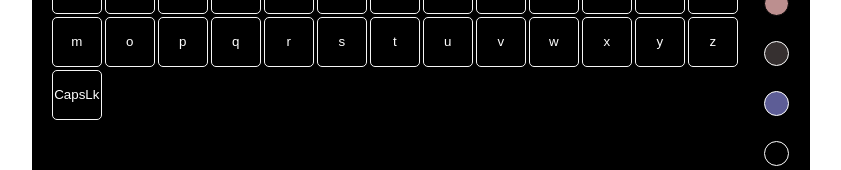
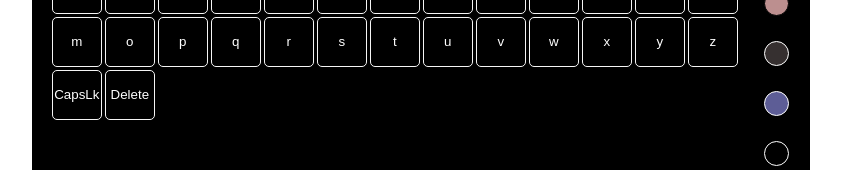
Before and after one commit to RosanneVN/Teclado, a React (Vite) app: page / in a window 1280 px wide. Shown: the part 372-542 px from the top of the page, without its empty margins (219-1060 px from the left). Built offline with nearby package versions, Linux system fonts and the light colour scheme.

Commit message:
Delete key

```diff
--- a/src/components/Letters.jsx
+++ b/src/components/Letters.jsx
@@ -11,6 +11,10 @@ export const Letters = () => {
     setWriten(writen + letter);
   };
 
+  const deleteClick =()=>{
+    setWriten(writen.substring(0, writen.length-1))
+  }
+
   const handleClick = () => {
     setKeyM(!keyM);
   };
@@ -23,8 +27,11 @@ export const Letters = () => {
             <button className="styleLetter" key={letter} onClick={handleClick}>
               {letter}
             </button>
-          );
-        } else {
+          )
+        }else if (letter == 'Delete') {
+         return <button className="styleLetter" key={letter} onClick={deleteClick}>{letter}</button>
+        }
+         else {
           letter = keyM ? letter.toUpperCase() : letter;
           return (
             <button
--- a/src/constantes.js
+++ b/src/constantes.js
@@ -26,4 +26,5 @@
     "y",
     "z",
     "CapsLk",
+    "Delete"
   ];
```
